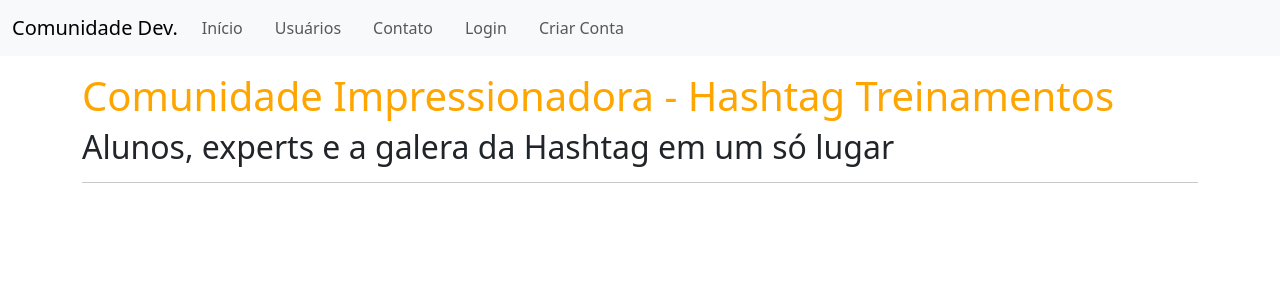
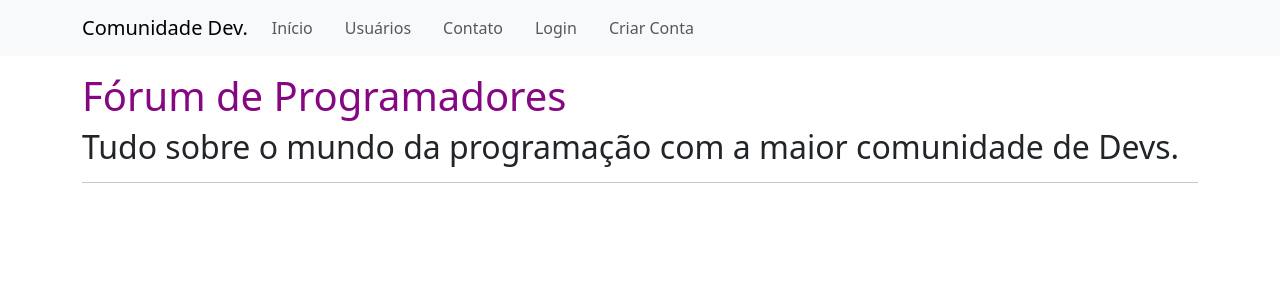
Before and after one commit to Cintiabge/site_dev, a Flask app: page / in a window 1280 px wide. Shown: the top 300 px of the page. Run offline with Flask 3, Linux system fonts and the light colour scheme; data that the repository does not hold is empty.

Commit message:
Alteração no topo do site

```diff
--- a/comunidadeimpressionadora/templates/home.html
+++ b/comunidadeimpressionadora/templates/home.html
@@ -4,8 +4,8 @@
 {% block body %}
 
         <div class="container mt-3">
-            <h1 style="color: orange">Comunidade Impressionadora - Hashtag Treinamentos</h1>
-            <h2>Alunos, experts e a galera da Hashtag em um só lugar</h2>
+            <h1 style="color: rgb(134, 7, 130)">Fórum de Programadores</h1>
+            <h2>Tudo sobre o mundo da programação com a maior comunidade de Devs.</h2>
             <hr>
             {% for post in posts %}
             <div class="row border mt-4 p-3 meupost">
--- a/comunidadeimpressionadora/templates/navbar.html
+++ b/comunidadeimpressionadora/templates/navbar.html
@@ -1,5 +1,5 @@
 <nav class="navbar navbar-expand-lg bg-body-tertiary">
-    <div class="container-fluid">
+    <div class="container">
         <a class="navbar-brand" href="/">Comunidade Dev.</a>
         <!-- Botão do menu para mobile -->
         <button class="navbar-toggler" type="button" data-bs-toggle="collapse" data-bs-target="#navbarSupportedContent"
```
